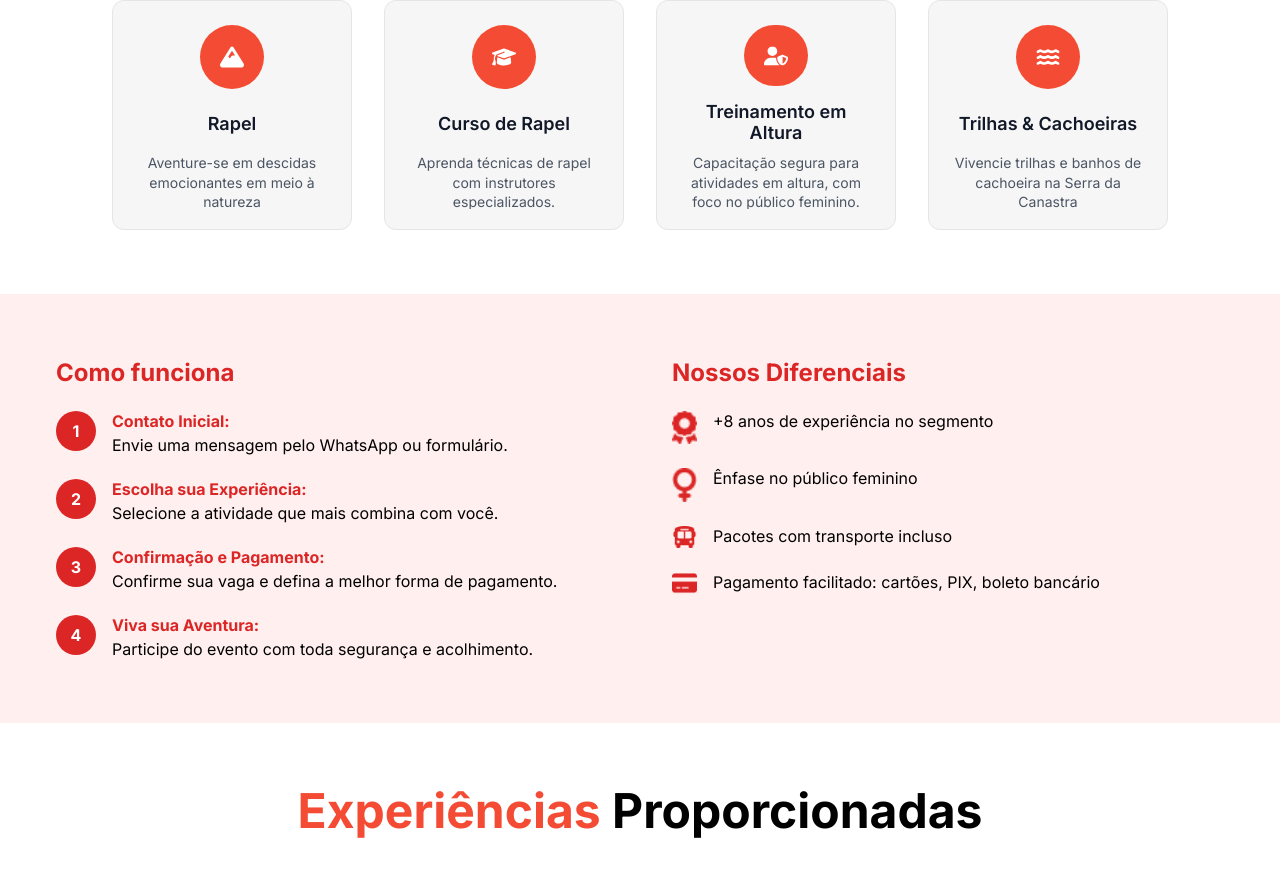
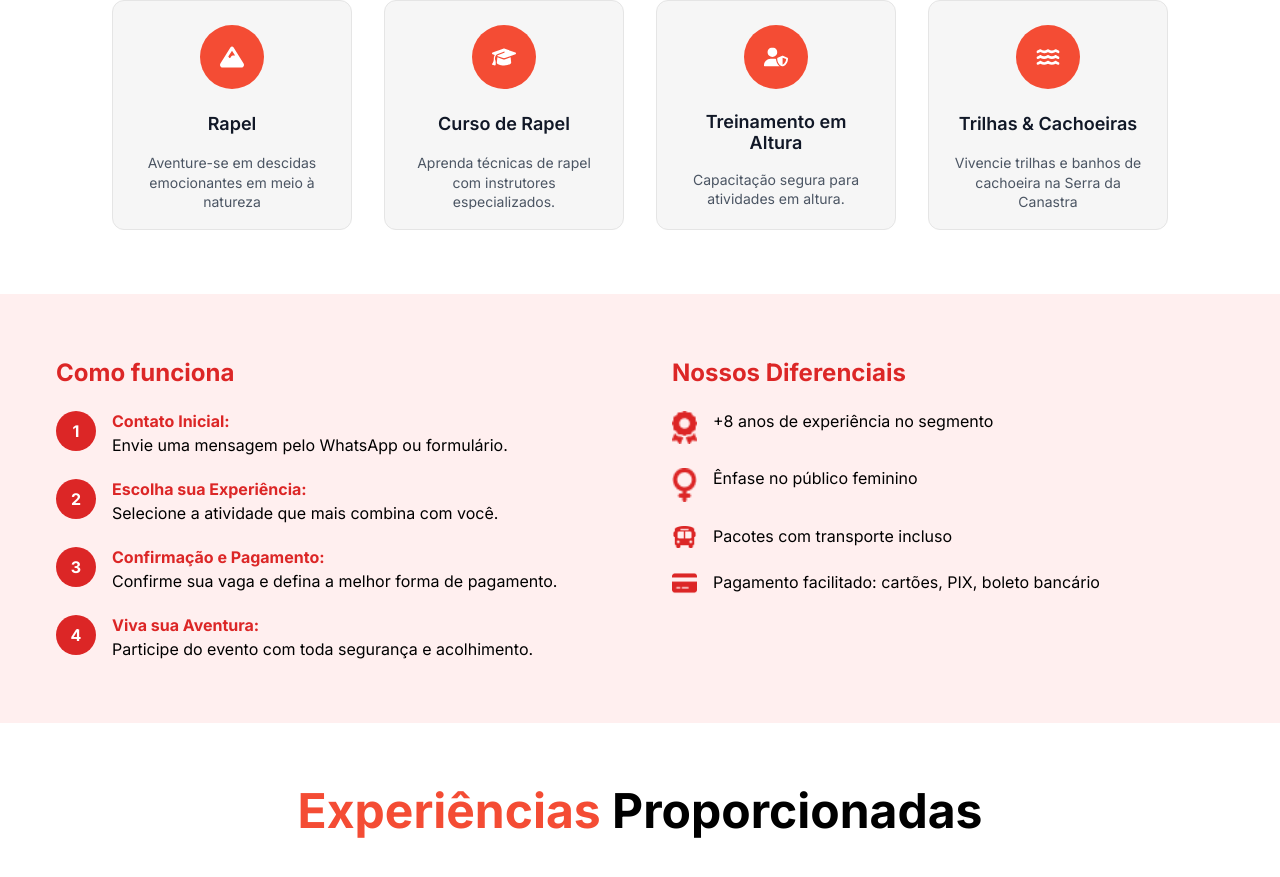
Before and after one commit to lcostaju/Projeto_Final_React, a React (Vite) app in the folder viva_aventuras/: page / in a window 1280 px wide. Shown: the part 1027-1904 px from the top of the page. Built offline with nearby package versions, Linux system fonts and the light colour scheme; a web font is replaced by a local one.

Commit message:
fix: correct text description in NossasExperiencias and QuemSomos components

```diff
--- a/viva_aventuras/src/Componentes/NossasEsperiencias/NossasExperiencias.jsx
+++ b/viva_aventuras/src/Componentes/NossasEsperiencias/NossasExperiencias.jsx
@@ -5,7 +5,7 @@ function NossasExperiencias() {
     const card = [
         { icon: '/icon-montain.svg', titulo: 'Rapel', texto: 'Aventure-se em descidas emocionantes em meio à natureza' },
         { icon: '/icon-capelo.svg', titulo: 'Curso de Rapel', texto: 'Aprenda técnicas de rapel com instrutores especializados.' },
-        { icon: '/icon-secutity.svg', titulo: 'Treinamento em Altura', texto: 'Capacitação segura para atividades em altura, com foco no público feminino.' },
+        { icon: '/icon-secutity.svg', titulo: 'Treinamento em Altura', texto: 'Capacitação segura para atividades em altura.' },
         { icon: '/icon-cachoeira.svg', titulo: 'Trilhas & Cachoeiras', texto: 'Vivencie trilhas e banhos de cachoeira na Serra da Canastra' }
     ];
     return (
--- a/viva_aventuras/src/Componentes/QuemSomos/QuemSomos.jsx
+++ b/viva_aventuras/src/Componentes/QuemSomos/QuemSomos.jsx
@@ -14,7 +14,7 @@ function QuemSomos() {
         <p className={styles['quem-somos-desc']}>
             Viva Aventuras é uma operadora de ecoturismo especializada em turismo de aventura
             com base na segurança, sustentabilidade e inclusão das mulheres no Turismo de Aventuras
-            e ao esporte atraves dos curso de Rapel. Fundada em 2019 ,opera na região do Triângulo Mineiro e Canastra. Nestes 6 anos realizou vários curso de Rapel esportivo e dese de 2023 oferece tambem Cursos profissionais como Trabalho em Altura conforme Nr35. Tornando
+            e ao esporte atraves dos curso de Rapel. Fundada em 2019 ,opera na região do Triângulo Mineiro e Canastra. Nestes 6 anos realizou vários curso de Rapel esportivo e desde de 2023 oferece tambem Cursos profissionais como Trabalho em Altura conforme Nr35. Tornando
             profissionais com alto padrão técnico e também realizamos Consultoria e treinamentos profissionais
             pecializados para empresas no setor de Limpeza e Conservação.
             Nosso impacto vai além da adrenalina: preservamos o meio ambiente, promovemos o
```
